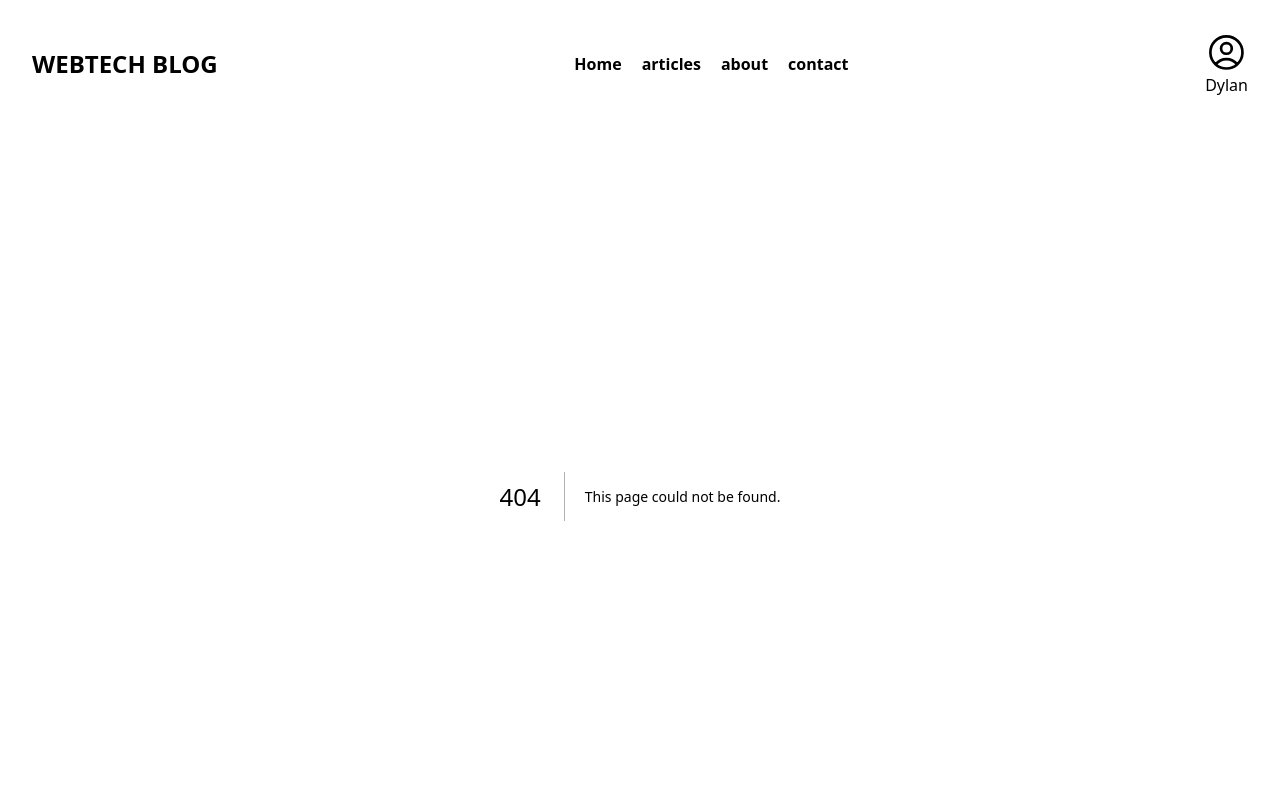
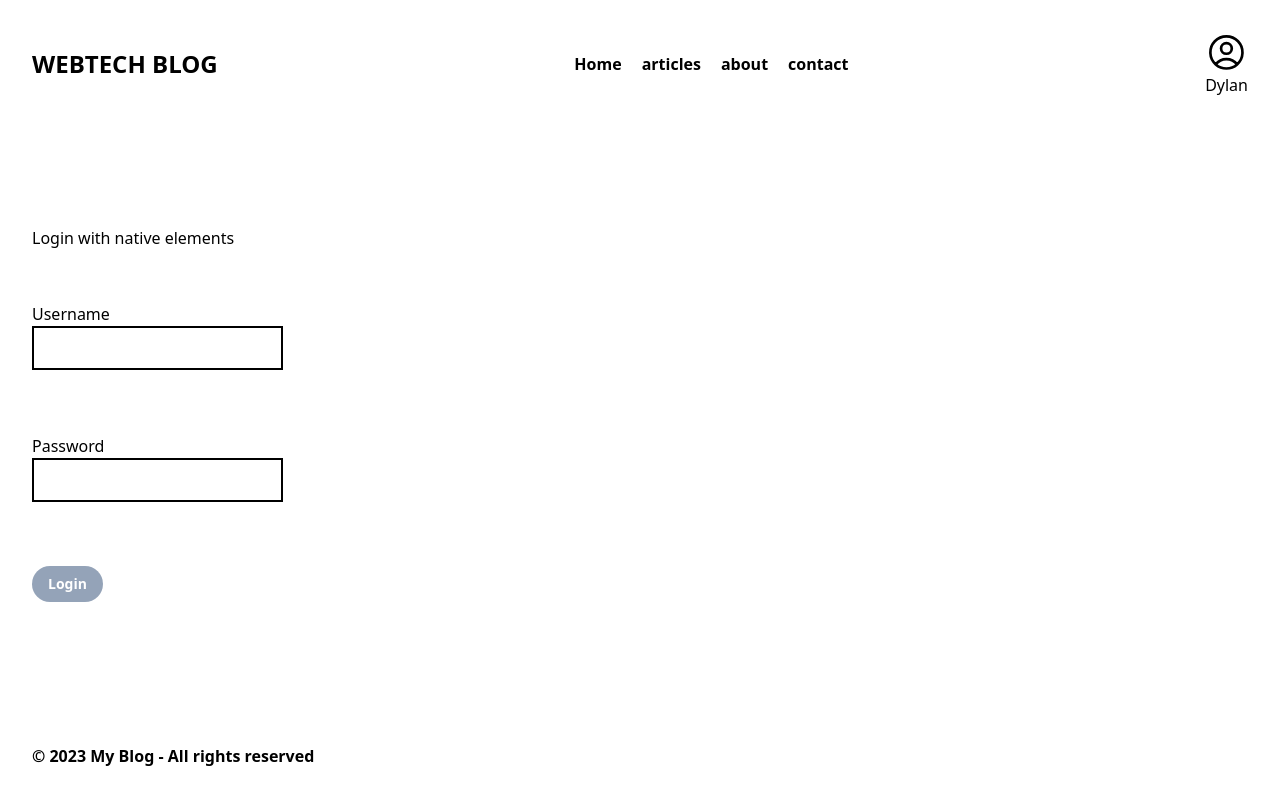
Before and after one commit to LYZER03/Blogging-Application, a Next.js app: page /login-controlled in a window 1280 px wide. Before the commit this address had no page. Shown: the top 800 px of the page. Built offline with nearby package versions, Linux system fonts and the light colour scheme.

Commit message:
feat: Add login-controlled page

```diff
--- /dev/null
+++ b/src/app/login-controlled/page.jsx
@@ -0,0 +1,72 @@
+"use client"
+import React, {useState} from 'react'
+
+const pageLoginControlled = () => {
+  const [data, setData] = useState({})
+  const [message, setMessage] = useState(null)
+  const onSubmit = function(e){
+    e.preventDefault()
+    setMessage(
+      <div>
+        <h2 className="text-center mt-3">Form data</h2>
+        <pre><code>{JSON.stringify(data, null, 2)}</code></pre>
+      </div>
+    )
+  }
+  return (
+    <div>
+      <div>
+        <h1 className='wt-title'>
+          Login with native elements
+        </h1>
+        <form className="[&_span]:block [&_div]:py-3" onSubmit={onSubmit}>
+          <div className="mt-10">
+            <label>
+              <span className="mr-5">Username</span>
+              <input
+                className="border-solid border-black border-2 px-2 py-2"
+                type="text"
+                name="username"
+                value={data.username}
+                onChange={e => setData({...data, ...{username: e.target.value}})}
+              />
+            </label>
+          </div>
+          <div className="mt-10">
+            <label>
+              <span className="mr-5">Password</span>
+              <input
+                className="border-solid border-black border-2 px-2 py-2"
+                type="password"
+                name="password"
+                value={data.password}
+                onChange={e => setData({...data, ...{password: e.target.value}})}
+              />
+            </label>
+          </div>
+          <div className="mt-10">
+            <button className="px-4 py-2 font-semibold text-sm text-white rounded-full bg-slate-400">
+              Login
+            </button>
+          </div>
+        </form>
+      </div>
+      {message &&
+        <div
+          aria-label="Overlow below the drawer dialog"
+          className="fixed inset-0 bg-black/80 flex items-center justify-center"
+          onClick={() => setMessage(null)}
+          role="dialog"
+        >
+          <div
+            aria-label="Alert pane"
+            className="max-h-[90vh] max-w-[95vw] overflow-auto p-4 prose bg-white">
+            {message}
+          </div>
+        </div>
+      }
+    </div>
+  )
+}
+
+export default pageLoginControlled
```
